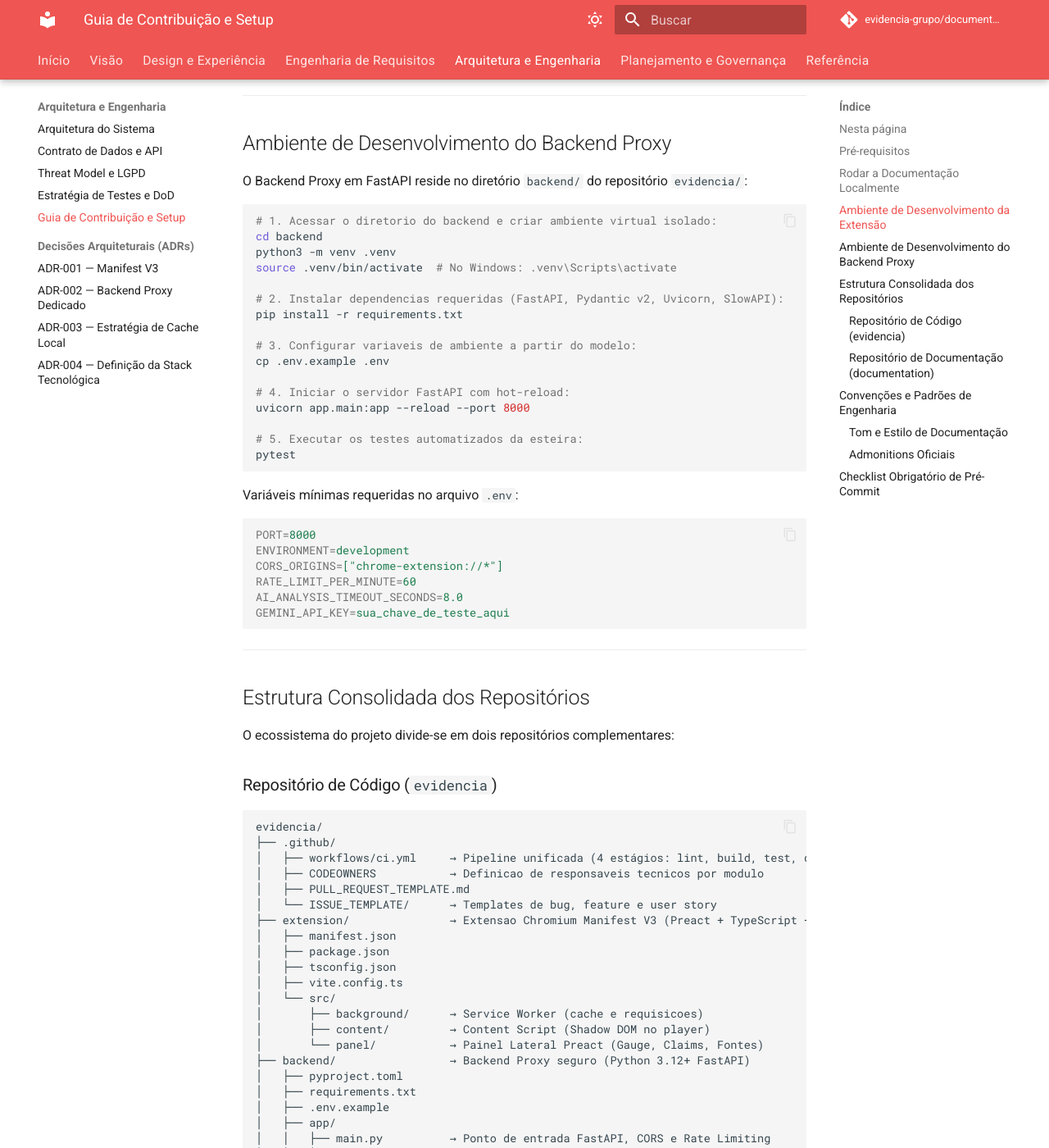
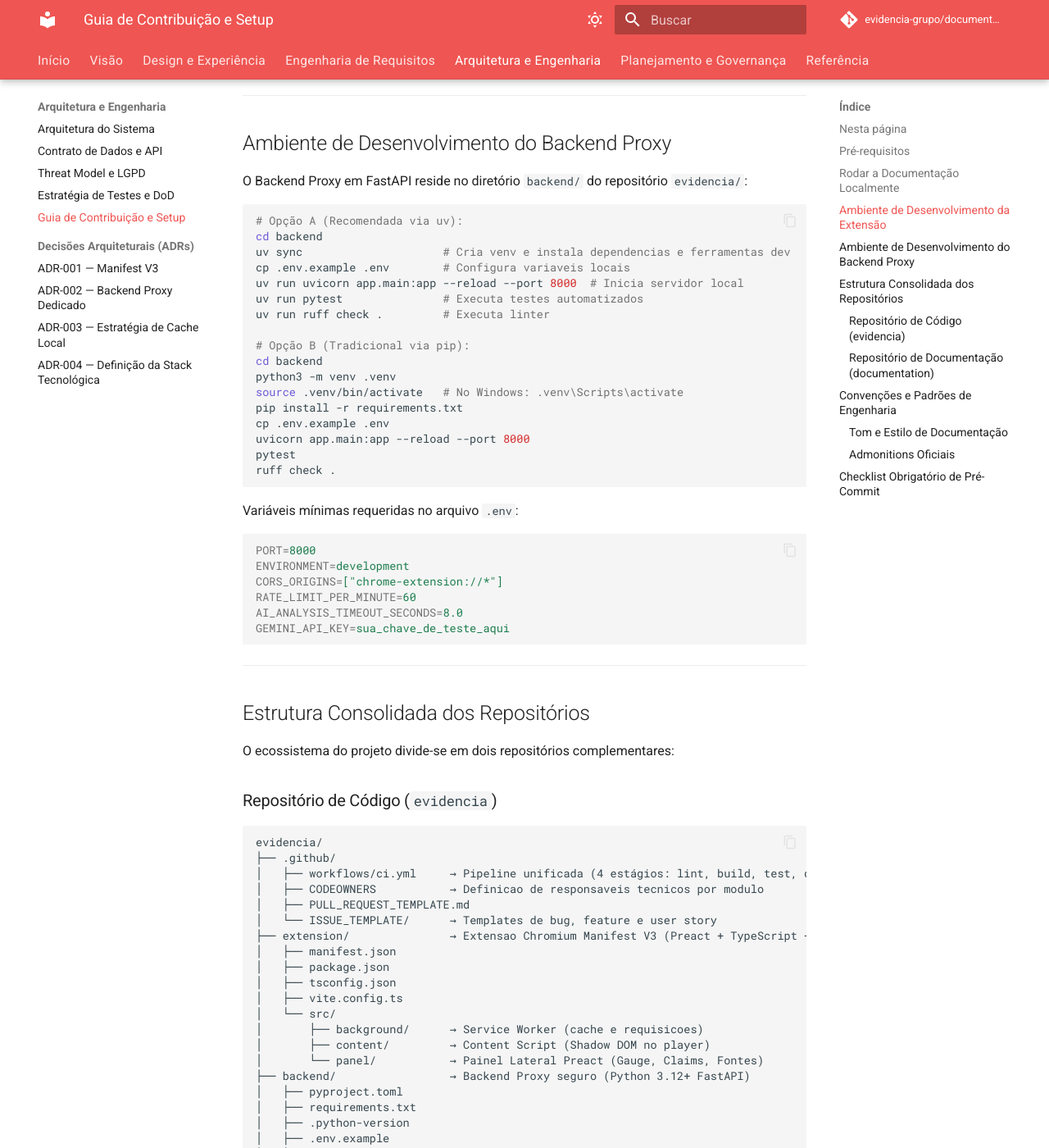
Before and after one commit to evidencia-grupo/documentation, an MkDocs documentation site: the page built from docs/tecnico/guia-contribuicao.md, in a window 1280 px wide and 1400 px high, scrolled down 2317 px. Shown: the whole window at 82% size. Built offline with MkDocs 1.6.1 and Material for MkDocs 9.7.7, drawn with Linux system fonts in a browser that asks for light colours; comment, search, counter and statistics services are not loaded.

Commit message:
docs(tooling): harmonize dual uv and pip backend guides and monorepo structure

````diff
--- a/docs/tecnico/guia-contribuicao.md
+++ b/docs/tecnico/guia-contribuicao.md
@@ -83,22 +83,23 @@ No repositório de código `evidencia/`, a extensão localiza-se no diretório `
 O Backend Proxy em FastAPI reside no diretório `backend/` do repositório `evidencia/`:
 
 ```bash
-# 1. Acessar o diretorio do backend e criar ambiente virtual isolado:
+# Opção A (Recomendada via uv):
+cd backend
+uv sync                     # Cria venv e instala dependencias e ferramentas dev
+cp .env.example .env        # Configura variaveis locais
+uv run uvicorn app.main:app --reload --port 8000  # Inicia servidor local
+uv run pytest               # Executa testes automatizados
+uv run ruff check .         # Executa linter
+
+# Opção B (Tradicional via pip):
 cd backend
 python3 -m venv .venv
-source .venv/bin/activate  # No Windows: .venv\Scripts\activate
-
-# 2. Instalar dependencias requeridas (FastAPI, Pydantic v2, Uvicorn, SlowAPI):
+source .venv/bin/activate   # No Windows: .venv\Scripts\activate
 pip install -r requirements.txt
-
-# 3. Configurar variaveis de ambiente a partir do modelo:
 cp .env.example .env
-
-# 4. Iniciar o servidor FastAPI com hot-reload:
 uvicorn app.main:app --reload --port 8000
-
-# 5. Executar os testes automatizados da esteira:
 pytest
+ruff check .
 ```
 
 Variáveis mínimas requeridas no arquivo `.env`:
@@ -137,6 +138,7 @@ evidencia/
 ├── backend/                 → Backend Proxy seguro (Python 3.12+ FastAPI)
 │   ├── pyproject.toml
 │   ├── requirements.txt
+│   ├── .python-version
 │   ├── .env.example
 │   ├── app/
 │   │   ├── main.py          → Ponto de entrada FastAPI, CORS e Rate Limiting
````
Also changed, not shown: CHANGELOG.md (+2 -1 lines), docs/tecnico/arquitetura.md (+1 -0 lines).
